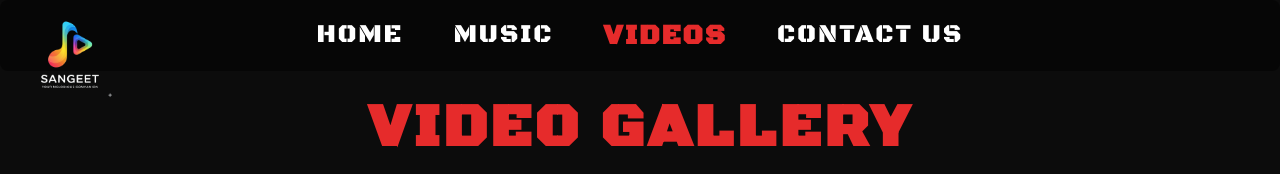
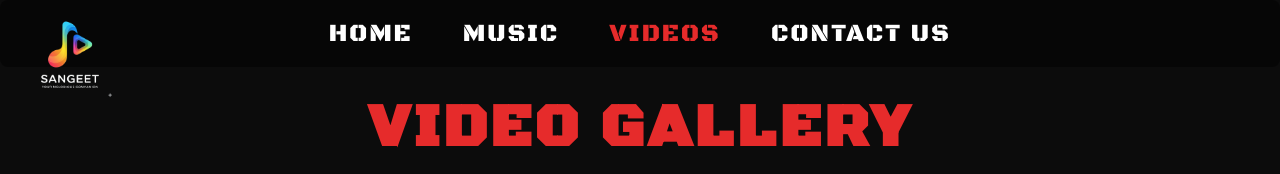
Before and after one commit to PriyanshuPundir01/Sangeet, a plain HTML site: page video.html in a window 1280 px wide. Shown: the top 174 px of the page. Drawn offline with Linux system fonts and the light colour scheme; a web font is replaced by a local one.

Commit message:
Remove unused duplicate assets and clean redundant CSS declarations

```diff
--- a/contact.css
+++ b/contact.css
@@ -80,10 +80,6 @@ html {
 
 body {
   font-family: "Roboto", sans-serif;
-  margin: 0;
-  padding: 0;
-  background-color: #000;
-  color: #fff;
 }
 
 .header {
@@ -166,7 +162,6 @@ body {
 }
 
 .form-container {
-  margin-top: 40px;
   width: 100%;
   max-width: 900px;
   margin: 30px auto;
--- a/video.css
+++ b/video.css
@@ -83,9 +83,9 @@ html {
   transition: color 0.3s ease;
 }
 
-.nav ul li a:hover {
+.nav ul li a:hover,
+.nav ul li a.active {
   color: #e62b2b;
-
 }
 
 body {
@@ -207,18 +207,3 @@ footer p a {
 footer p a:hover {
   text-decoration: underline;
 }
-
-.nav ul li a {
-  text-transform: uppercase;
-  font-size: 26px;
-  letter-spacing: 2px;
-  color: #fff;
-  text-decoration: none;
-  transition: all 0.3s ease;
-}
-
-.nav ul li a.active {
-  color: #e62b2b;
-  font-size: 28px;
-  font-weight: bold;
-}
```
Also changed, not shown: contact.html (+1 -0 lines), covers/Cover of Trijugi Narayan by Narendra Singh Negi (1).jpg (deleted).
